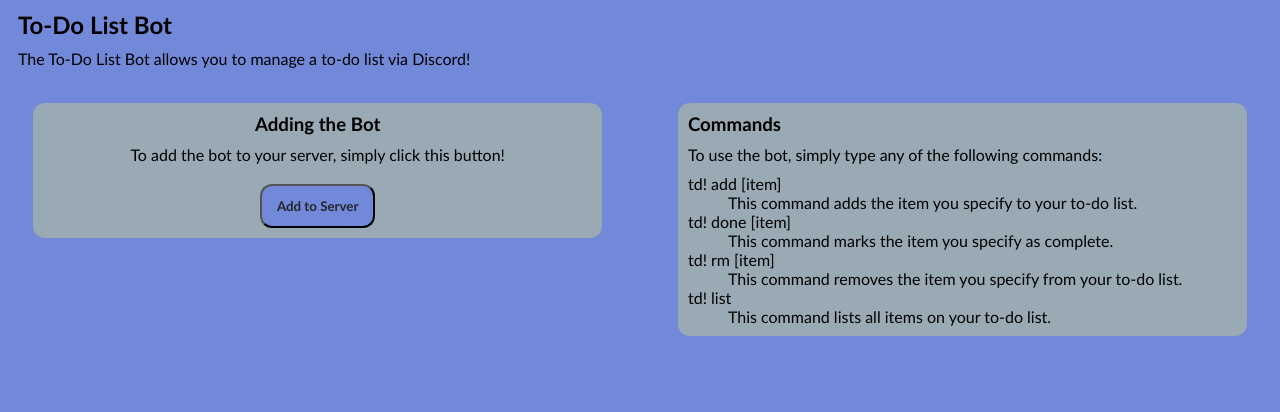
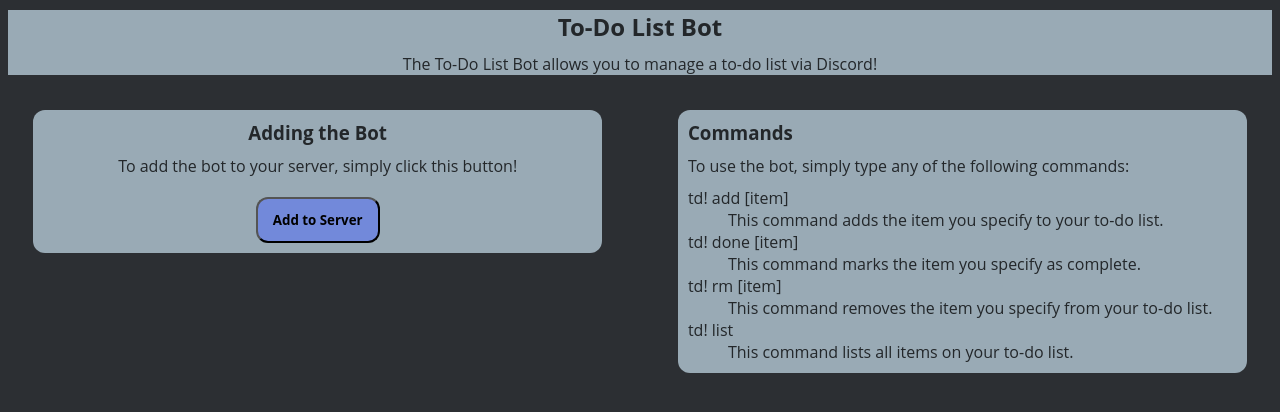
Before and after one commit to lzhou03/To-Do-List-Bot, a website: page index.html in a window 1280 px wide. Drawn offline with Linux system fonts and the light colour scheme.

Commit message:
Various CSS updates

```diff
--- a/index.html
+++ b/index.html
@@ -11,6 +11,7 @@
       <h2>To-Do List Bot</h2>
       <p>The To-Do List Bot allows you to manage a to-do list via Discord!</p>
     </header>
+    <main>
       <div class="add-bot">
         <h3>Adding the Bot</h3>
         <p>To add the bot to your server, simply click this button!</p>
@@ -30,5 +31,6 @@
           <dd>This command lists all items on your to-do list.</dd>
         </dl>
       </div>
+    </main>
   </body>
 </html>
--- a/website-docs/mystyle.css
+++ b/website-docs/mystyle.css
@@ -1,8 +1,13 @@
 * {
-  font-family: "Uni Sans", "Trebuchet MS", sans-serif;
+  font-family: Open Sans, "Trebuchet MS", sans-serif;
 }
 body {
-  background-color: #7289da;
+  background-color: #2c2f33;
+  color: #23272a;
+}
+header {
+  text-align: center;
+  background-color: #99aab5;
 }
 div {
   background-color: #99aab5;
@@ -22,7 +27,6 @@
   border-radius: 12px;
   text-align: center;
   padding: 12px 15px;
-  color: #23272a;
   background-color: #7289da;
   float: none;
   font-weight: bold;
```
Lines whose indentation alone changed are shown as unchanged.
